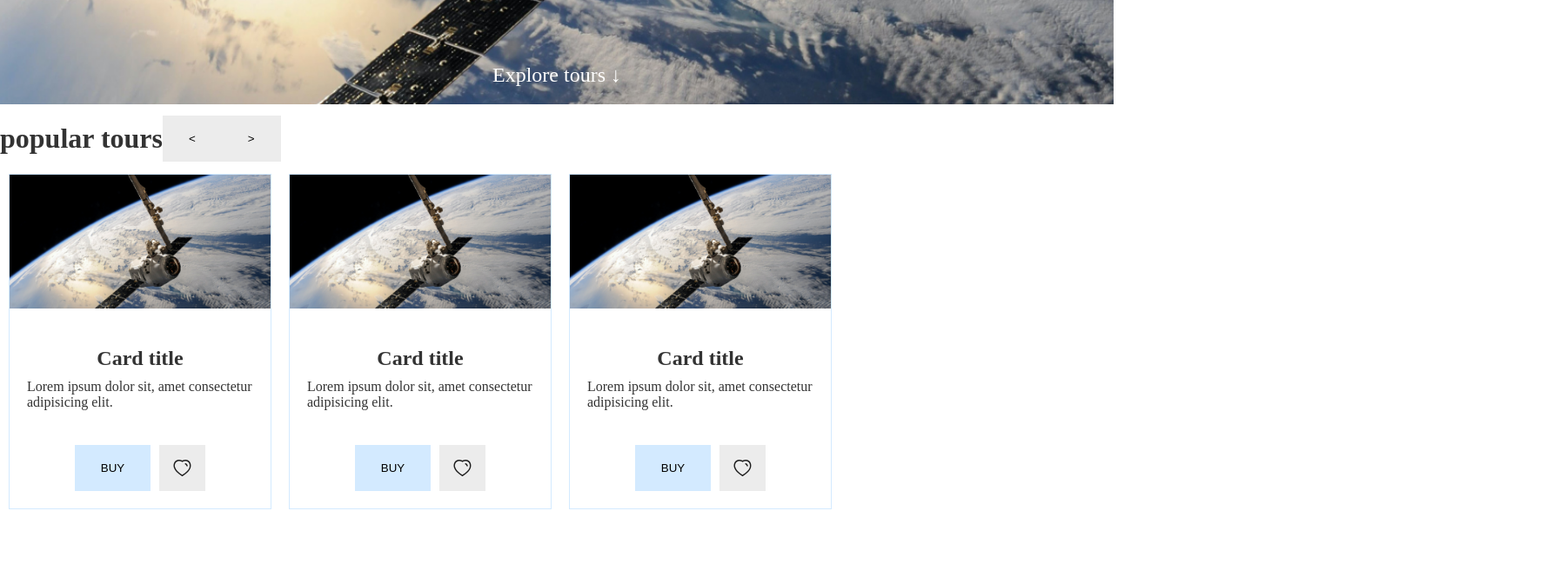
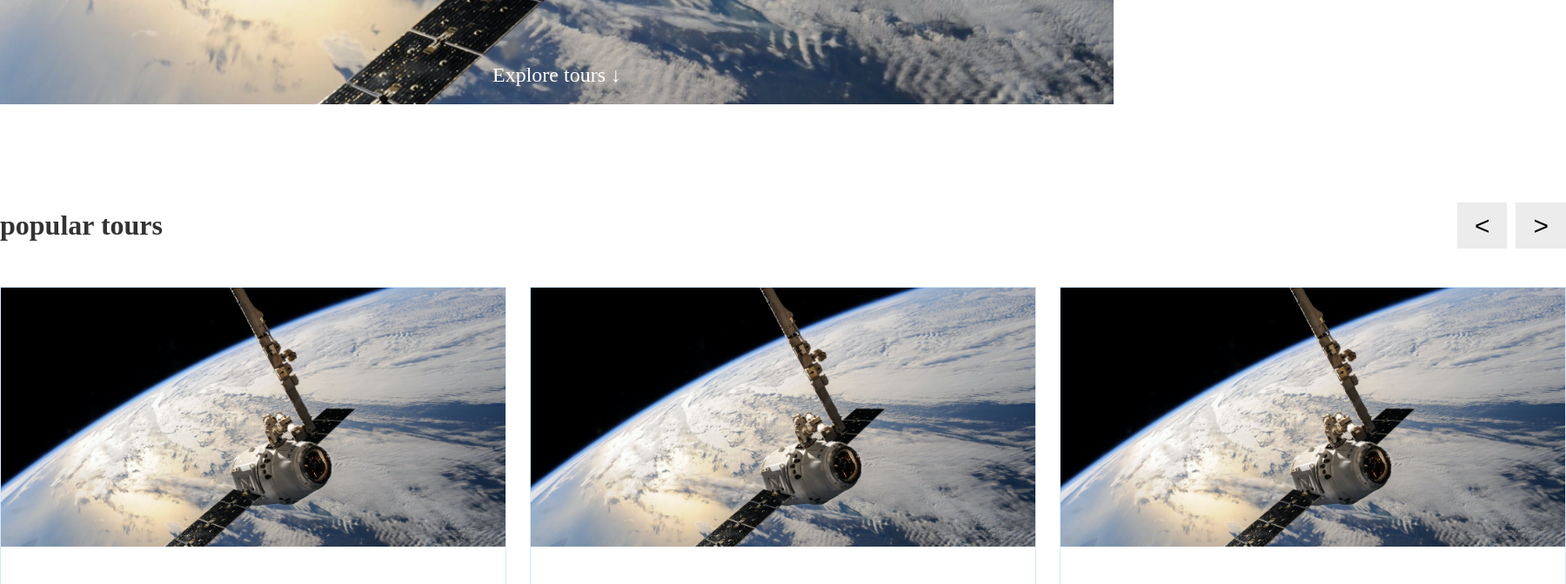
Before and after one commit to radomyr-horban/spacex-graphql, a React (Create React App) app: page / in a window 1280 px wide. Shown: the part 680-1352 px from the top of the page at 87% size, 1800 px wide, since content can reach past the window. Before the commit the page ends 1266 px from the top, so only its background shows below. Built offline with nearby package versions, Linux system fonts and the light colour scheme.

Commit message:
Styled PopularTours

```diff
--- a/src/components/Button.tsx
+++ b/src/components/Button.tsx
@@ -2,14 +2,24 @@ import { styled } from 'styled-components'
 
 interface ButtonProps {
   $primary: boolean
+  $fontSize: string
+  $padding?: string
+  $margin?: string
 }
 
 const Button = styled.button<ButtonProps>`
-  border: none;
+  font-size: ${(props) => props.$fontSize};
+
   background-color: ${(props) =>
     props.$primary ? props.theme.button.primary : props.theme.button.secondary};
+
+  margin: ${(props) => props.$margin};
+  padding: ${(props) => props.$padding};
+
   height: 53px;
-  padding: 0 30px;
+  border: none;
+  /* padding: 0 20px; */
+
   text-transform: uppercase;
 
   &:hover {
--- /dev/null
+++ b/src/components/FavouriteTours.jsx
@@ -0,0 +1,26 @@
+import { styled } from 'styled-components'
+
+import ToursWrapper from './ToursWrapper'
+
+const FavouriteToursContainer = styled.div`
+  margin: 100px auto;
+`
+const FavouriteToursHeader = styled.div`
+  text-align: right;
+  /* display: flex; */
+  /* align-items: center; */
+  /* justify-content: space-between; */
+`
+
+const FavouriteTours = () => {
+  return (
+    <FavouriteToursContainer>
+      <FavouriteToursHeader>
+        <h2>Clear all</h2>
+      </FavouriteToursHeader>
+      <ToursWrapper />
+    </FavouriteToursContainer>
+  )
+}
+
+export default FavouriteTours
--- a/src/components/PopularTours.jsx
+++ b/src/components/PopularTours.jsx
@@ -1,43 +1,47 @@
-// import TourCard from './TourCard'
+import { styled } from 'styled-components'
+
+import Button from './Button'
 import ToursWrapper from './ToursWrapper'
-// import arrowLeft from '../assets/buttons/arrow-left.png'
-// import arrowRight from '../assets/buttons/arrow-right.png'
-import { styled } from 'styled-components'
-import Button from './Button'
+
+import sliderDots from '../assets/img/slider-dots.png'
 
 const PopularToursContainer = styled.div`
+  margin: 100px auto;
+`
+const PopularToursHeader = styled.div`
   display: flex;
   align-items: center;
-  /* justify-content: space-between; */
+  justify-content: space-between;
 `
-
-const CarouselControllers = styled.div`
-  /* margin: 10px; */
+const SliderDots = styled.img`
+  display: block;
+  margin: 0 auto;
 `
 
 const PopularTours = () => {
   return (
-    <>
-      <div>
-        <PopularToursContainer>
-          {/* carousel title */}
-          <h1>popular tours</h1>
-          {/* carousel controllers */}
-          <CarouselControllers>
-            <Button $primary>
-              {/* <img src={arrowLeft} alt='arrowLeft' /> */}
-              &lt;
-            </Button>
-            <Button $primary>
-              {/* <img src={arrowRight} alt='arrowRight' /> */}
-              &gt;
-            </Button>
-          </CarouselControllers>
-        </PopularToursContainer>
-      </div>
-      {/* pass an array of fetched caards and map through them */}
+    <PopularToursContainer>
+      <PopularToursHeader>
+        <h1>popular tours</h1>
+        <div>
+          <Button
+            $primary
+            $fontSize='30px'
+            $padding={'0 20px'}
+            $margin={'0 10px'}
+          >
+            &lt;
+          </Button>
+          <Button $primary $fontSize='30px' $padding={'0 20px'}>
+            &gt;
+          </Button>
+        </div>
+      </PopularToursHeader>
+
       <ToursWrapper />
-    </>
+
+      <SliderDots src={sliderDots} alt='slider dots' />
+    </PopularToursContainer>
   )
 }
 
--- a/src/components/TourCard.jsx
+++ b/src/components/TourCard.jsx
@@ -4,16 +4,13 @@ import favouriteIcon from '../assets/buttons/favourite-icon.svg'
 import Button from './Button'
 
 const CardContainer = styled.div`
-  display: flex;
-  flex-direction: column;
-  max-width: 300px;
+  max-width: 580px;
   border: 1px solid ${(props) => props.theme.button.secondary};
-  margin: 0 10px;
 `
 const CardImage = styled.img`
   width: 100%;
-  max-width: 300px;
-  height: auto;
+  /* max-width: 500px; */
+  /* height: auto; */
 `
 
 const CardInfo = styled.div`
@@ -21,7 +18,7 @@ const CardInfo = styled.div`
   flex-direction: column;
   align-items: center;
 
-  padding: 20px;
+  padding: 20px 0;
 `
 
 const CardTitle = styled.h3`
--- a/src/components/ToursWrapper.jsx
+++ b/src/components/ToursWrapper.jsx
@@ -4,6 +4,9 @@ import TourCard from './TourCard'
 
 const CardsWrapper = styled.div`
   display: flex;
+  margin: 30px 0;
+  justify-content: space-between;
+  width: 1800px;
 `
 
 const ToursWrapper = () => {
--- a/src/pages/Favourites.jsx
+++ b/src/pages/Favourites.jsx
@@ -1,16 +1,23 @@
+import { styled } from 'styled-components'
+
 import NavBar from '../components/NavBar'
 import Banner from '../components/Banner'
-import ToursWrapper from '../components/ToursWrapper'
+import FavouriteTours from '../components/FavouriteTours'
 
 import favouritesBannerImage from '../assets/img/astronaut.png'
 
+const FavouritesContainer = styled.div`
+  display: flex;
+  flex-direction: column;
+`
+
 const Favourites = () => {
   return (
-    <>
+    <FavouritesContainer>
       <NavBar />
       <Banner title='Favourites' img={favouritesBannerImage} />
-      <ToursWrapper />
-    </>
+      <FavouriteTours />
+    </FavouritesContainer>
   )
 }
 
```
Also changed, not shown: src/components/Global/Title.tsx (added, +12 -0 lines), src/pages/Home.jsx (+2 -5 lines), src/assets/img/slider-dots.png (added).
